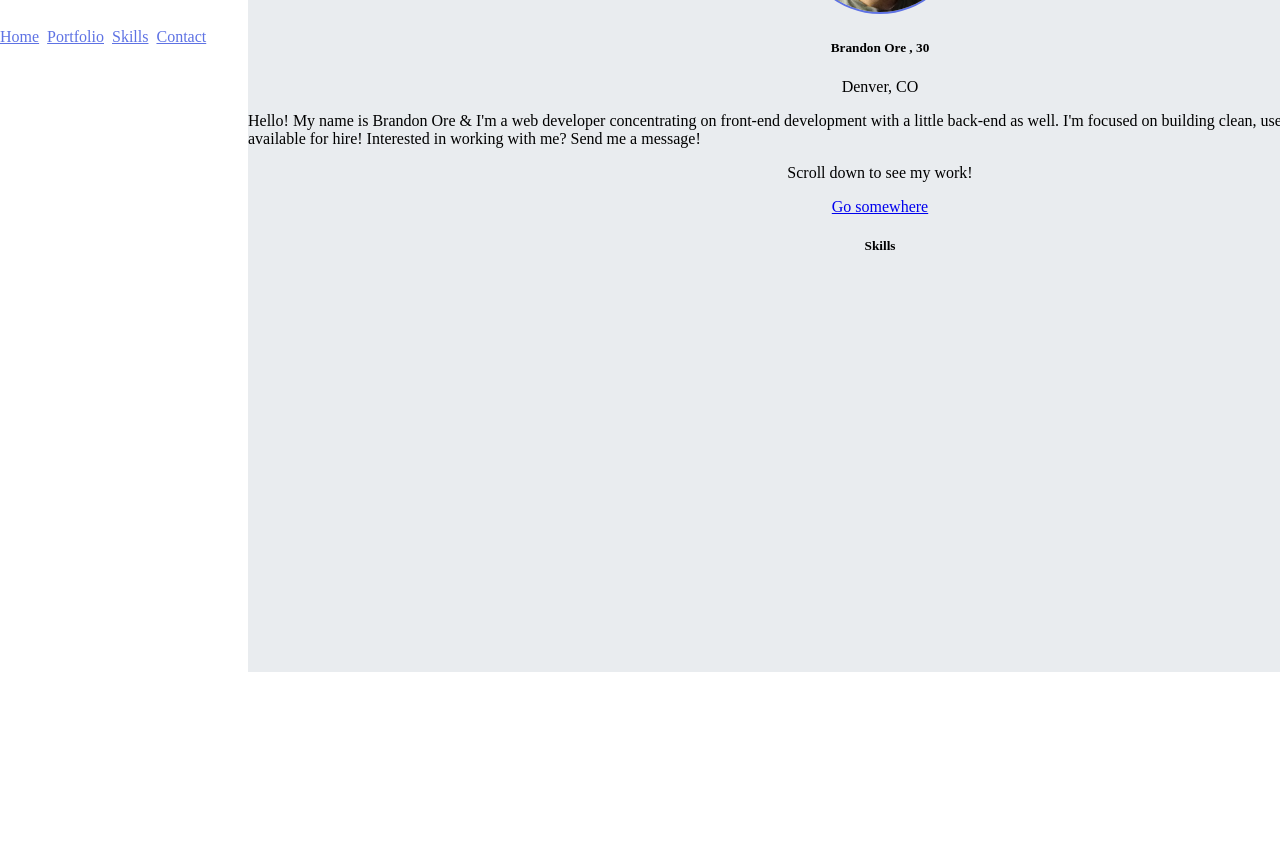
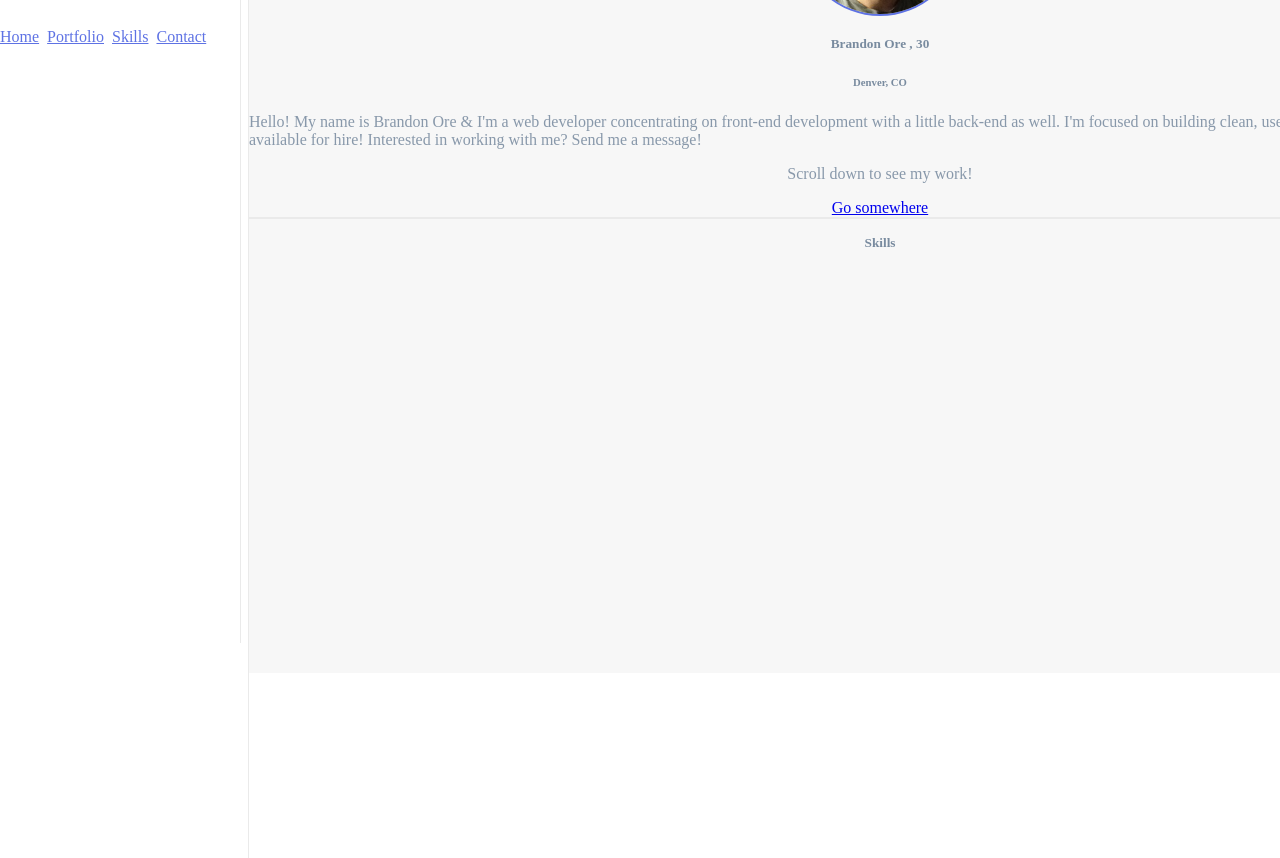
Before and after one commit to brandonore/portfolio, a website with bundled scripts: page index.html in a window 1280 px wide. Shown: the part 157-1015 px from the top of the page. Built offline with nearby package versions, Linux system fonts and the light colour scheme; files whose address does not match are found by name.

Commit message:
css/color tweaks

```diff
--- a/index.html
+++ b/index.html
@@ -23,7 +23,7 @@
   <div class="d-flex" id="wrapper">
 
     <!-- sidebar -->
-    <div class="border-right" id="sidebar-wrapper">
+    <div id="sidebar-wrapper">
       <div class="sidebar-heading">
         <div class="logo">
           <div class="profile-img"><img src="src/img/profile-pic.png" /></div>
@@ -50,7 +50,7 @@
     <!-- page Content -->
     <div id="page-content-wrapper">
 
-      <nav class="navbar navbar-expand-lg navbar-light border-bottom">
+      <nav class="navbar navbar-expand-lg navbar-light">
         <button class="btn btn-primary" id="menu-toggle"><i class="far fa-bars"></i></button>
       </nav>
 
@@ -65,7 +65,7 @@
                   <div class="card-body">
                     <img class="profile-img-home" src="src/img/profile-pic.png" />
                     <h5 class="card-title">Brandon Ore <span class="font-weight-light">, 30</span></h5>
-                    <div class="h6 font-weight-300">Denver, CO</div>
+                    <h6>Denver, CO</h6>
                     <p class="card-text">Hello! My name is Brandon Ore & I'm a web developer concentrating on front-end development with
                       a little back-end as well. I'm focused on building clean, user-friendly experiences. Currently available
                       for hire! Interested in working with me? Send me a message!
--- a/src/scss/_home.scss
+++ b/src/scss/_home.scss
@@ -1,3 +1,6 @@
+.navbar {
+    border-bottom: 1px solid darken($bggray, 5%);
+}
 
 #skills-chart {
     width: 100%;
@@ -5,7 +8,7 @@
 
 .skills-title {
     text-align: center;
-    border-bottom: 2px solid #E9ECEF;
+    border-bottom: 2px solid $bggray;
 }
 
 .home-chart {
@@ -22,6 +25,10 @@
     text-align: center;
 }
 
+.card {
+    border: 1px solid darken($bggray, 5%);
+}
+
 .card-text {
     text-align: left;
 }
@@ -30,6 +37,7 @@
     text-align: center;
 }
 
-// .home-btn {
-//     margin-top: 20px;
-// }
+.card-title {
+    color: $titlegray;
+    margin: 1rem 0;
+}
--- a/src/scss/_sidebar.scss
+++ b/src/scss/_sidebar.scss
@@ -7,6 +7,7 @@
     z-index: 1;
     top: 0;
     left: 0;
+    border-right: 1px solid darken($bggray, 5%);
 }
 
 #page-content-wrapper {
--- a/src/scss/_variables.scss
+++ b/src/scss/_variables.scss
@@ -3,3 +3,6 @@ $primary: #5e72e4;
 $secondary: #f4f5f7;
 $nred: #f5365c;
 $ngreen: #2dce89;
+$bggray: #F7F7F7;
+$titlegray: darken(#8898aa, 5%);
+$textgray: #8898aa;
--- a/src/scss/style.scss
+++ b/src/scss/style.scss
@@ -5,6 +5,16 @@
 body {
     overflow-x: hidden;
     font-weight: 300;
+    color: $textgray;
+}
+
+span {
+    color: $titlegray;
+    font-weight: bold;
+}
+
+h5, h6 {
+    color: $titlegray;
 }
 
 a {
@@ -17,7 +27,7 @@ a:hover {
 }
 
 .main-container {
-    background: #e9ecef;
+    background: #F7F7F7;
     height: 100vh;
 }
 
```
Also changed, not shown: src/css/style.css.
